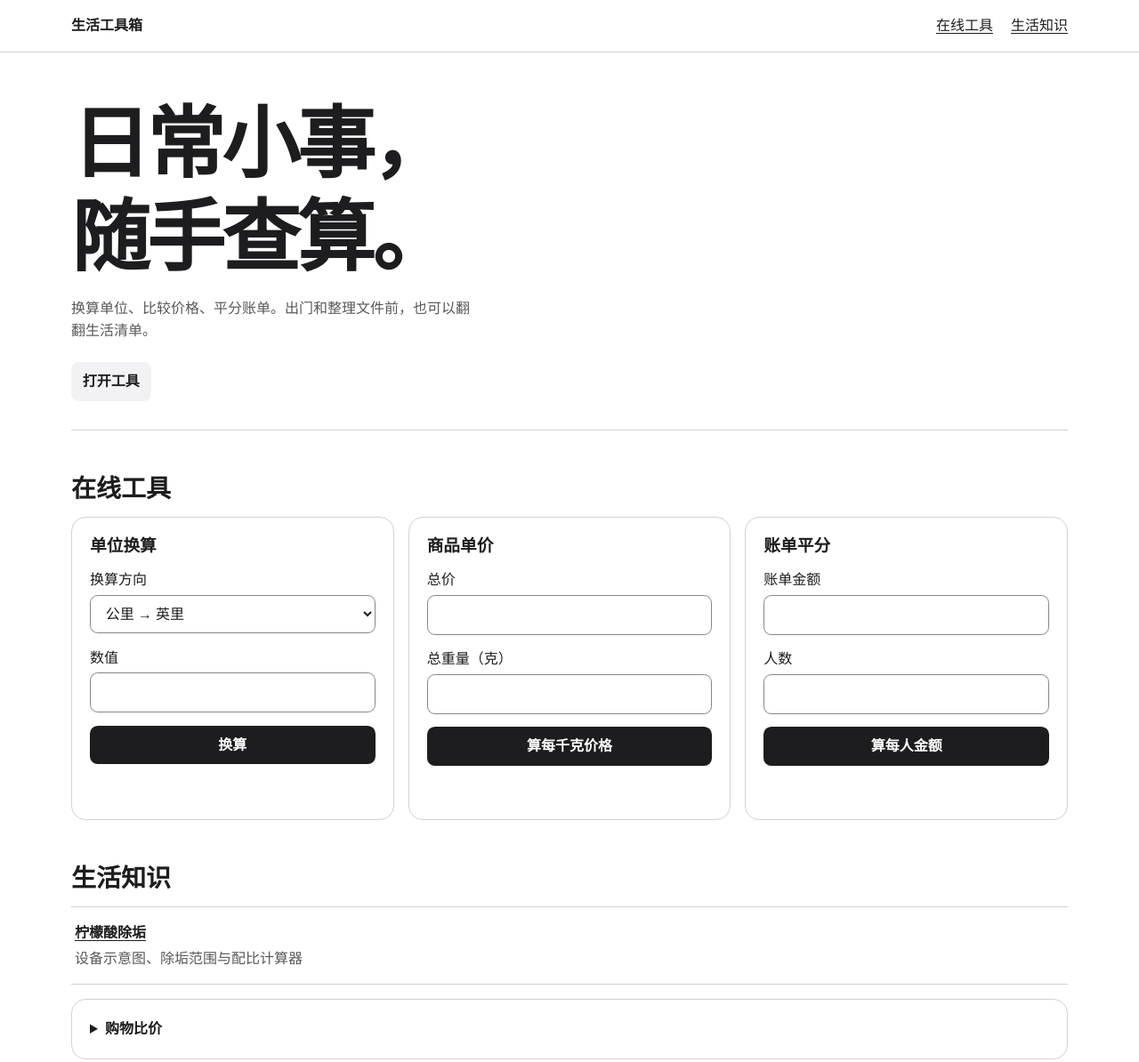
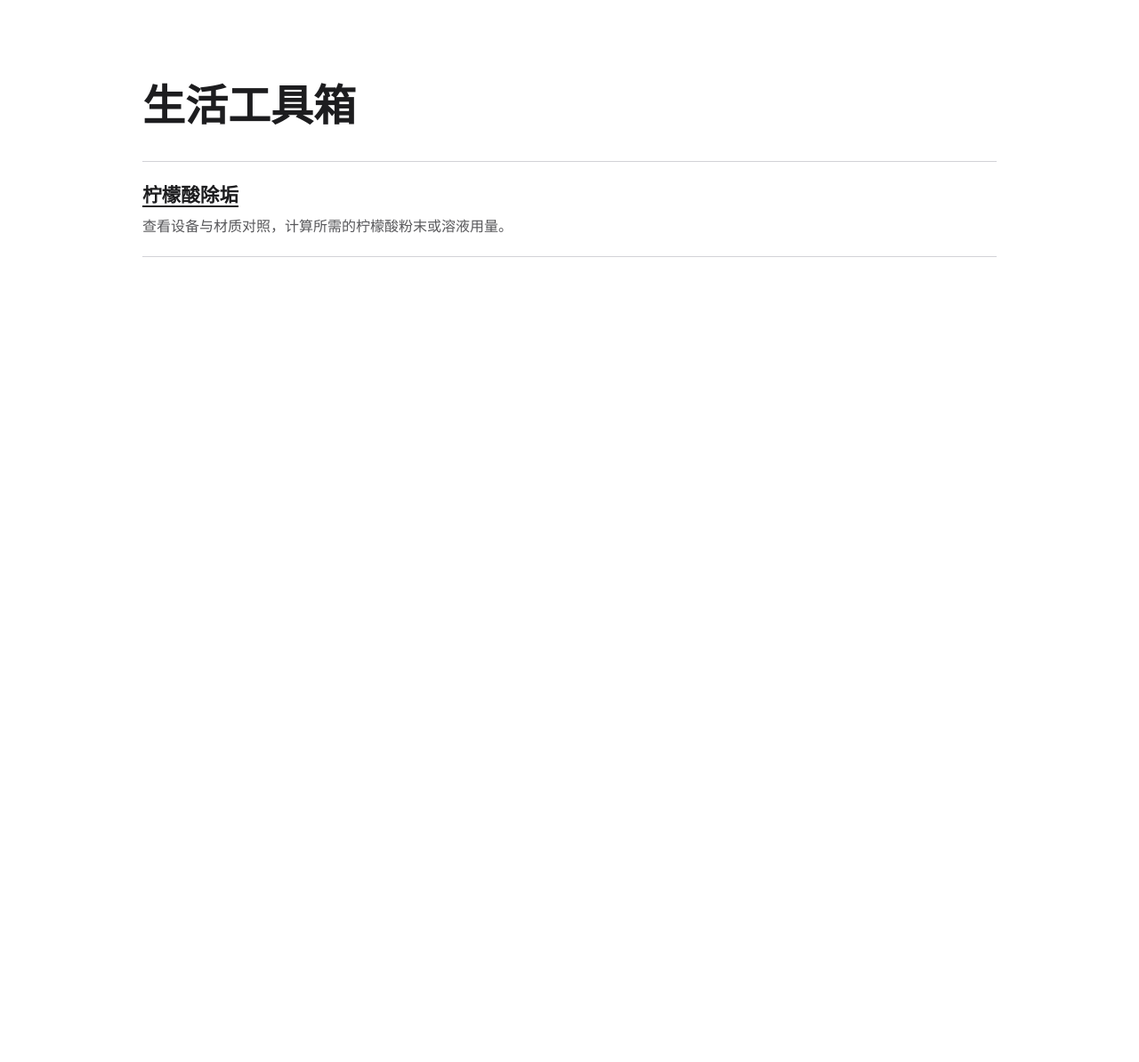
Before and after one commit to ChengRui24/everyday-toolkit, a plain HTML site: page site/index.html in a window 1280 px wide. Shown: the top 1194 px of the page at 89% size. After the commit the page ends 800 px from the top, so only its background shows below. Drawn offline with Linux system fonts and the light colour scheme.

Commit message:
Keep only the citric acid descaling guide in the toolkit

```diff
--- a/site/index.html
+++ b/site/index.html
@@ -3,78 +3,18 @@
 <head>
   <meta charset="utf-8">
   <meta name="viewport" content="width=device-width, initial-scale=1">
-  <meta name="description" content="生活常用知识、清单和在线计算工具">
+  <meta name="description" content="柠檬酸除垢指南与配比计算器">
   <title>生活工具箱</title>
   <link rel="stylesheet" href="./theme.css">
-<link rel="stylesheet" href="./style.css">
-  <script src="./tools.js" defer></script>
+  <link rel="stylesheet" href="./style.css">
 </head>
 <body>
-  <header>
-    <div class="wrap bar">
-      <a class="brand" href="./index.html">生活工具箱</a>
-      <nav aria-label="站内导航"><a href="#tools">在线工具</a><a href="#guides">生活知识</a></nav>
-    </div>
-  </header>
-  <main class="wrap">
-    <section class="hero" aria-labelledby="title">
-      <h1 id="title">日常小事，<br>随手查算。</h1>
-      <p>换算单位、比较价格、平分账单。出门和整理文件前，也可以翻翻生活清单。</p>
-      <a class="button" href="#tools">打开工具</a>
-    </section>
-    <section id="tools" aria-labelledby="tools-title">
-      <h2 id="tools-title">在线工具</h2>
-      <div class="grid">
-        <form class="card" id="convert">
-          <h3>单位换算</h3>
-          <label>换算方向<select name="unit">
-            <option value="km-mi">公里 → 英里</option>
-            <option value="mi-km">英里 → 公里</option>
-            <option value="kg-lb">千克 → 磅</option>
-            <option value="lb-kg">磅 → 千克</option>
-            <option value="c-f">摄氏度 → 华氏度</option>
-            <option value="f-c">华氏度 → 摄氏度</option>
-          </select></label>
-          <label>数值<input name="amount" type="number" step="any" required></label>
-          <button>换算</button>
-          <output aria-live="polite"></output>
-        </form>
-        <form class="card" id="price">
-          <h3>商品单价</h3>
-          <label>总价<input name="amount" type="number" step="0.01" min="0" required></label>
-          <label>总重量（克）<input name="grams" type="number" step="any" min="0" required></label>
-          <button>算每千克价格</button>
-          <output aria-live="polite"></output>
-        </form>
-        <form class="card" id="split">
-          <h3>账单平分</h3>
-          <label>账单金额<input name="amount" type="number" step="0.01" min="0" max="999999999" required></label>
-          <label>人数<input name="people" type="number" min="1" step="1" max="999999" required></label>
-          <button>算每人金额</button>
-          <output aria-live="polite"></output>
-        </form>
-      </div>
-    </section>
-    <section id="guides" aria-labelledby="guides-title">
-      <h2 id="guides-title">生活知识</h2>
-      <a class="guide-entry" href="./guides/citric-acid/index.html"><strong>柠檬酸除垢</strong><span>设备示意图、除垢范围与配比计算器</span></a>
-      <details><summary>购物比价</summary><ul>
-        <li>先统一比较单位。不同规格的同类商品可以按每千克或每升的价格比较。</li>
-        <li>计算实际到手价时，把优惠、运费和必须购买的数量算进去。</li>
-        <li>按实际用量选规格。大包装用不完时，单价低也可能多花钱。</li>
-      </ul></details>
-      <details><summary>出门前清单</summary><ul>
-        <li>核对证件、钥匙、手机、支付方式和充电器。</li>
-        <li>提前保存车次、地址和预约信息，方便离线查看。</li>
-        <li>关好门窗，检查水龙头和灶具。长时间离家时，提前安排宠物和植物的照看。</li>
-      </ul></details>
-      <details><summary>文件整理与备份</summary><ul>
-        <li>给重要文件加上日期和简短名称，例如「2026-11-23_租房合同.pdf」。</li>
-        <li>保留原件与独立备份，定期试着从备份恢复一份文件。</li>
-        <li>分享前核对接收人、链接权限和文件中包含的私人信息。</li>
-      </ul></details>
-    </section>
+  <main>
+    <h1>生活工具箱</h1>
+    <a class="guide-entry" href="./guides/citric-acid/index.html">
+      <strong>柠檬酸除垢</strong>
+      <span>查看设备与材质对照，计算所需的柠檬酸粉末或溶液用量。</span>
+    </a>
   </main>
-  <footer class="wrap"><p>计算在浏览器内完成。</p><a href="https://github.com/ChengRui24/everyday-toolkit">查看源码</a></footer>
 </body>
 </html>
--- a/site/style.css
+++ b/site/style.css
@@ -1,45 +1,20 @@
 :root {
-  font-family: system-ui, "PingFang SC", "Microsoft YaHei", sans-serif;
+  font-family: system-ui, "PingFang SC", sans-serif;
   color: var(--ink);
   background: var(--paper);
   line-height: 1.6;
 }
-* { box-sizing: border-box; }
 body { margin: 0; }
-.wrap { width: min(70rem, 100% - 2.5rem); margin-inline: auto; }
-header { background: var(--paper); border-bottom: 1px solid var(--line); }
-.bar, footer { display: flex; justify-content: space-between; align-items: center; flex-wrap: wrap; gap: .75rem; }
-.bar { padding-block: 1rem; }
-nav { display: flex; gap: 1.25rem; }
-a { color: var(--ink); text-underline-offset: .2em; }
-.brand { font-weight: 800; text-decoration: none; }
-.hero {
-  margin-top: 2rem;
-  padding: 1rem 0 2rem;
-  color: var(--ink);
-  background: var(--paper); border-bottom: 1px solid var(--line);
-  border-radius: 0;
+main { width: min(60rem, 100% - 2.5rem); margin: clamp(2rem, 7vw, 5rem) auto; }
+h1 { margin: 0 0 1.5rem; font-size: clamp(2rem, 5vw, 3rem); }
+.guide-entry {
+  display: grid;
+  gap: .35rem;
+  padding: 1.25rem 0;
+  border-block: 1px solid var(--line);
+  color: inherit;
+  text-decoration: none;
 }
-.hero p { max-width: 28rem; margin: 1rem 0 1.4rem; color: var(--secondary); }
-h1, h2, h3 { line-height: 1.2; margin: 0; }
-h1 { font-size: clamp(2.5rem, 8vw, 5.5rem); letter-spacing: -.04em; }
-h2 { margin-bottom: 1rem; font-size: 1.75rem; }
-section + section { margin-top: 3rem; }
-.grid { display: grid; grid-template-columns: repeat(auto-fit, minmax(min(100%, 17rem), 1fr)); gap: 1rem; }
-.card, details { background: var(--paper); border: 1px solid var(--line); border-radius: 1rem; padding: 1.25rem; }
-.card { display: flex; flex-direction: column; align-items: stretch; gap: .9rem; }
-label { display: grid; gap: .25rem; }
-input, select, button, .button { border-radius: .55rem; padding: .55rem .8rem; font: inherit; }
-input, select { width: 100%; border: 1px solid var(--control-line); background: var(--paper); color: inherit; }
-button, .button { border: 0; background: var(--ink); color: var(--paper); cursor: pointer; font-weight: 650; }
-.button { display: inline-block; background: var(--soft); color: var(--ink); text-decoration: none; }
-:focus-visible { outline: 3px solid var(--ink); outline-offset: 3px; }
-output { min-height: 1.6em; overflow-wrap: anywhere; font-weight: 700; }
-details + details { margin-top: .65rem; }
-summary { cursor: pointer; font-weight: 700; }
-details ul { padding-inline-start: 1.5rem; margin-bottom: 0; }
-footer { margin-block: 2rem 1rem; border-top: 1px solid var(--line); }
-
-.guide-entry { display: grid; gap: .2rem; border-block: 1px solid var(--line); padding: 1rem .25rem; margin-bottom: 1rem; text-decoration: none; }
-.guide-entry strong { text-decoration: underline; }
+.guide-entry strong { font-size: 1.35rem; text-decoration: underline; text-underline-offset: .2em; }
 .guide-entry span { color: var(--secondary); }
+.guide-entry:focus-visible { outline: 2px solid var(--ink); outline-offset: 4px; }
--- a/site/tools.js
+++ /dev/null
@@ -1,48 +0,0 @@
-"use strict";
-
-const units = {
-  "km-mi": [1 / 1.609344, 0, "英里"],
-  "mi-km": [1.609344, 0, "公里"],
-  "kg-lb": [1 / 0.45359237, 0, "磅"],
-  "lb-kg": [0.45359237, 0, "千克"],
-  "c-f": [9 / 5, 32, "°F"],
-  "f-c": [5 / 9, -32 * 5 / 9, "°C"],
-};
-
-const number = new Intl.NumberFormat("zh-CN", { maximumSignificantDigits: 8 });
-const money = new Intl.NumberFormat("zh-CN", {
-  minimumFractionDigits: 2,
-  maximumFractionDigits: 2,
-});
-
-function convert(form) {
-  const [factor, offset, unit] = units[form.elements.unit.value];
-  const result = form.elements.amount.valueAsNumber * factor + offset;
-  return Number.isFinite(result) ? `${number.format(result)} ${unit}` : "数值超出可换算范围。";
-}
-
-function price(form) {
-  const grams = form.elements.grams.valueAsNumber;
-  if (grams <= 0) return "重量必须大于 0。";
-  const result = form.elements.amount.valueAsNumber / (grams / 1000);
-  return Number.isFinite(result) ? `每千克 ${money.format(result)}` : "数值超出可计算范围。";
-}
-
-function split(form) {
-  const cents = Math.round(form.elements.amount.valueAsNumber * 100);
-  const people = form.elements.people.valueAsNumber;
-  const share = Math.floor(cents / people);
-  const remainder = cents % people;
-  if (remainder === 0) return `每人 ${money.format(share / 100)}`;
-  return `${remainder} 人各付 ${money.format((share + 1) / 100)}，其余 ${people - remainder} 人各付 ${money.format(share / 100)}`;
-}
-
-for (const calculate of [convert, price, split]) {
-  const form = document.getElementById(calculate.name);
-  const output = form.querySelector("output");
-  form.addEventListener("input", () => { output.value = ""; });
-  form.addEventListener("submit", (event) => {
-    event.preventDefault();
-    output.value = calculate(form);
-  });
-}
```
Also changed, not shown: 1 other file.
